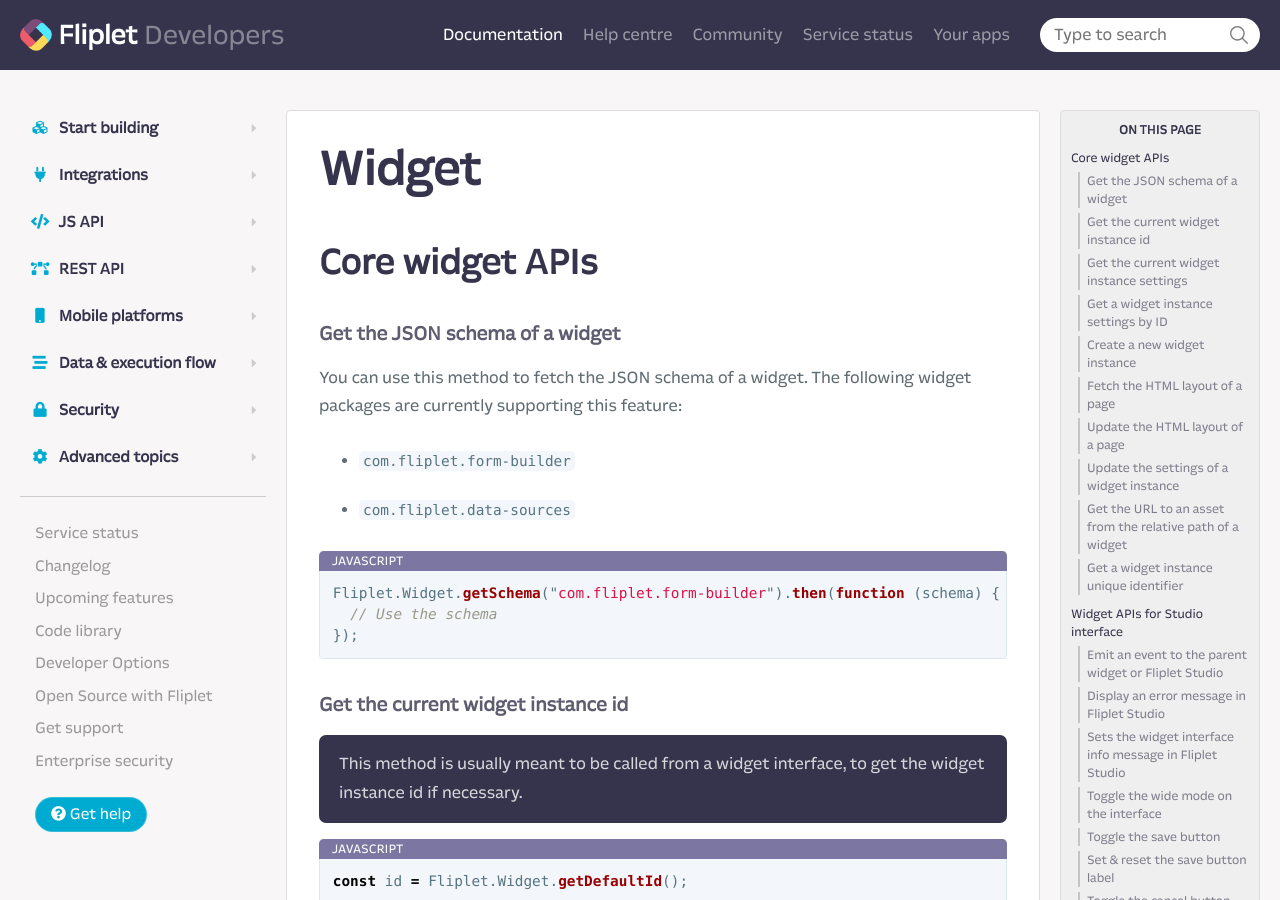
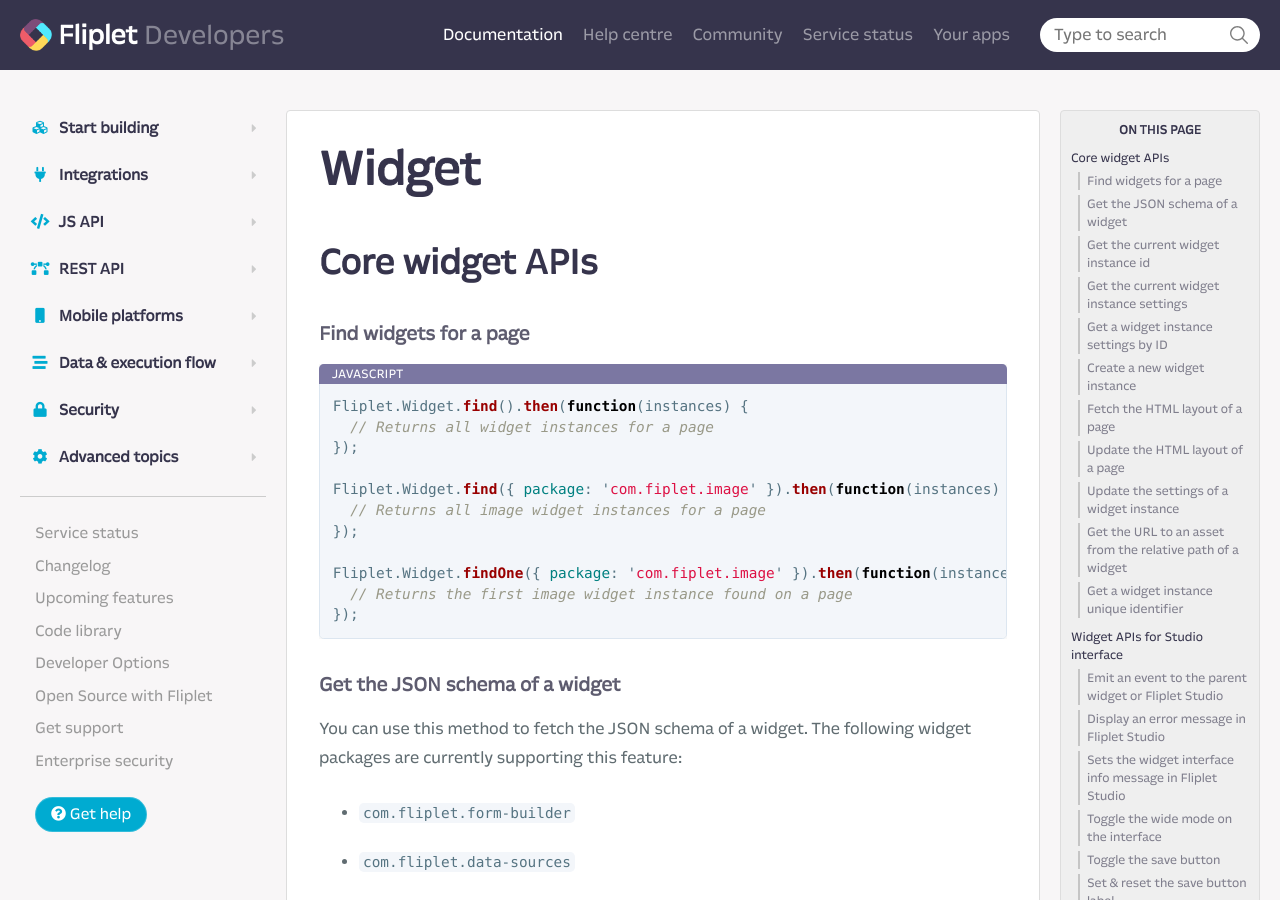
Before and after one commit to Fliplet/fliplet-cli, a Jekyll site: the page built from docs/API/core/widget.md, in a window 1280 px wide and 900 px high. Built offline with Jekyll 4.4.1, drawn with Linux system fonts in a browser that asks for light colours; nearby versions of some CDN libraries; our own code applies the rules of GitHub Pages for plain Markdown files; library files that are not in the unit come from our copies; comment, search, counter and statistics services are not loaded; a style sheet for code colours, icons or effects is not loaded.

Commit message:
Adds Fliplet.Widget.find() docs

````diff
--- a/docs/API/core/widget.md
+++ b/docs/API/core/widget.md
@@ -1,6 +1,22 @@
 # Widget
 
 ## Core widget APIs
+
+### Find widgets for a page
+
+```js
+Fliplet.Widget.find().then(function(instances) {
+  // Returns all widget instances for a page
+});
+
+Fliplet.Widget.find({ package: 'com.fiplet.image' }).then(function(instances) {
+  // Returns all image widget instances for a page
+});
+
+Fliplet.Widget.findOne({ package: 'com.fiplet.image' }).then(function(instance) {
+  // Returns the first image widget instance found on a page
+});
+```
 
 ### Get the JSON schema of a widget
 
````
